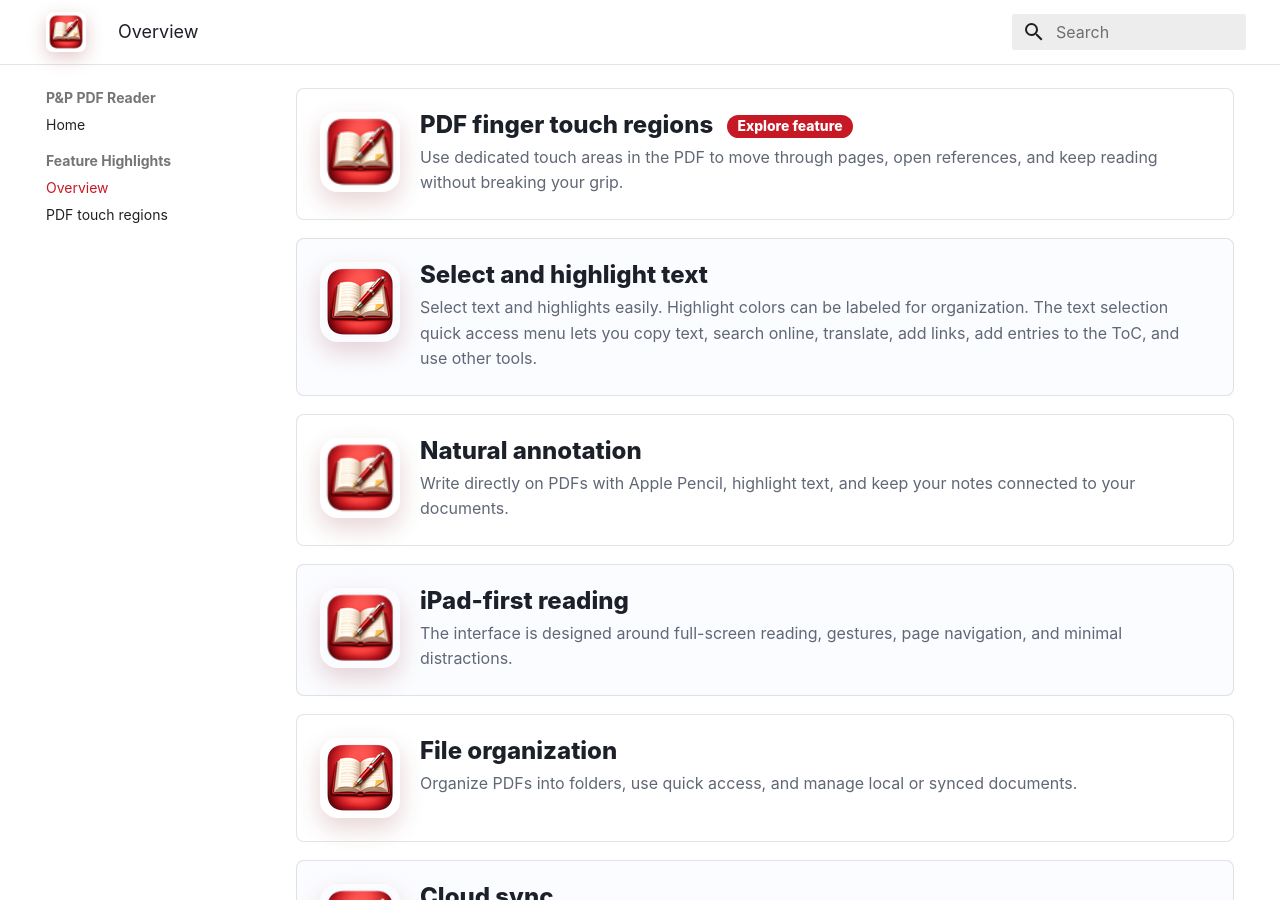
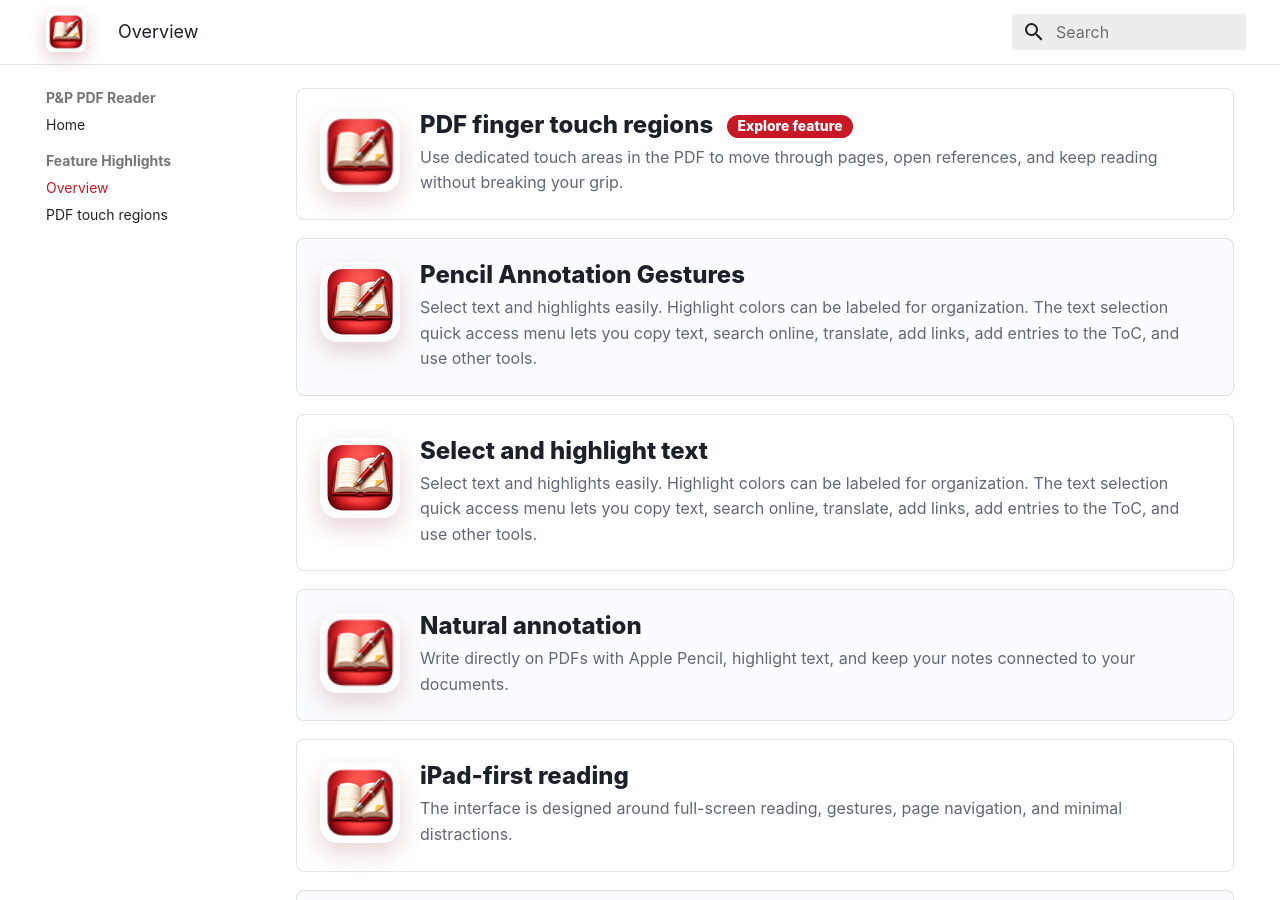
Before and after one commit to appdevproductivity/pp-pdf-reader, an MkDocs documentation site: the page built from docs/features.md, in a window 1280 px wide and 900 px high, scrolled down 327 px. Built offline with MkDocs 1.6.1 and Material for MkDocs 9.7.7, drawn with Linux system fonts in a browser that asks for light colours; some web fonts are replaced.

Commit message:
Add pencil gestures to feature highlight. Not wired.

```diff
--- a/docs/features.md
+++ b/docs/features.md
@@ -14,6 +14,15 @@
       <p>Use dedicated touch areas in the PDF to move through pages, open references, and keep reading without breaking your grip.</p>
     </div>
   </a>
+
+  <article>
+    <img src="../app-icon/Icon-80.png" alt="">
+    <div>
+      <h2>Pencil Annotation Gestures</h2>
+      <p>Select text and highlights easily. Highlight colors can be labeled for organization. The text selection quick access menu lets you copy text, search online, translate, add links, add entries to the ToC, and use other tools.</p>
+    </div>
+  </article>
+
   <article>
     <img src="../app-icon/Icon-80.png" alt="">
     <div>
@@ -21,6 +30,7 @@
       <p>Select text and highlights easily. Highlight colors can be labeled for organization. The text selection quick access menu lets you copy text, search online, translate, add links, add entries to the ToC, and use other tools.</p>
     </div>
   </article>
+
   <article>
     <img src="../app-icon/Icon-60.png" alt="">
     <div>
```
